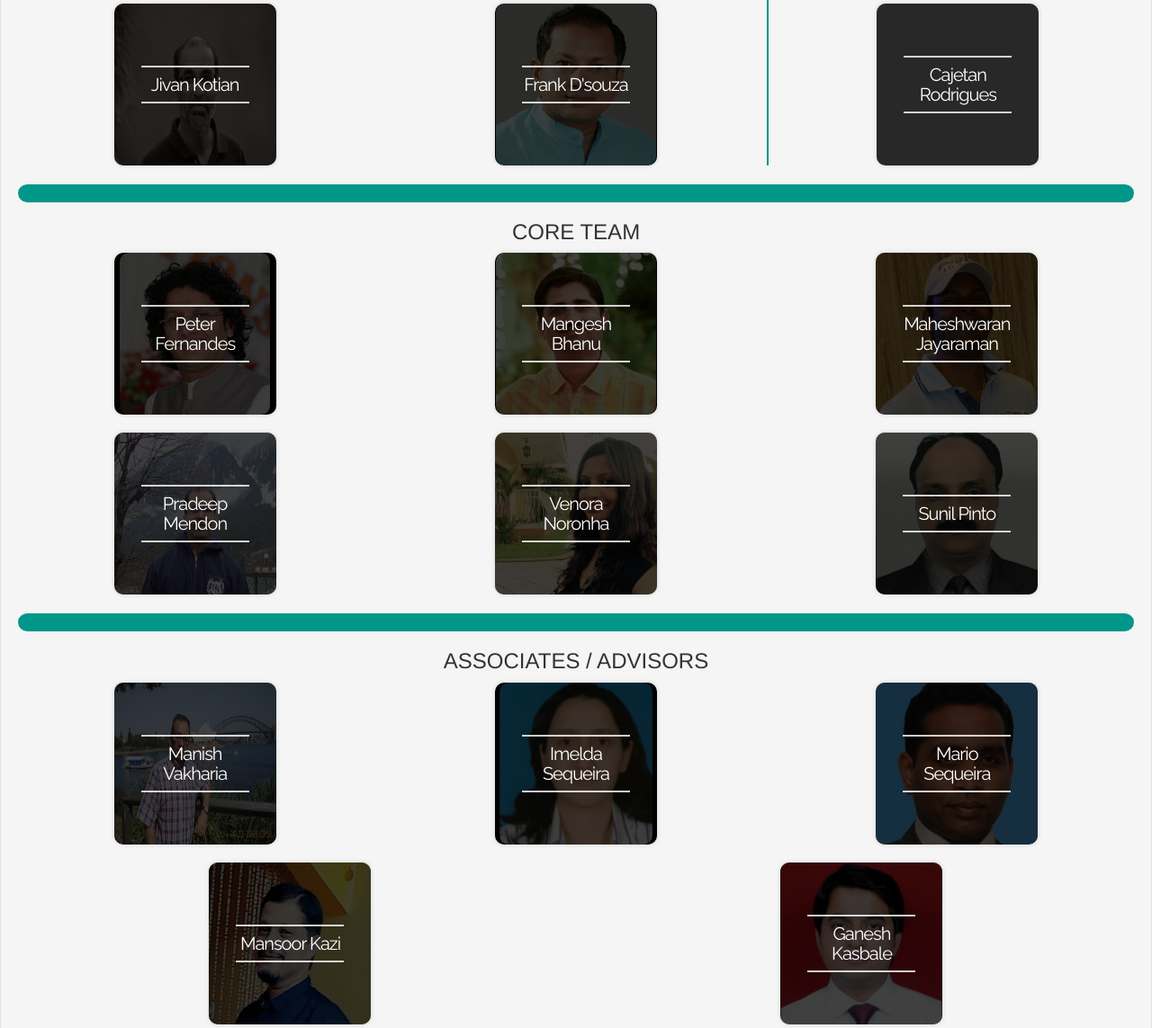
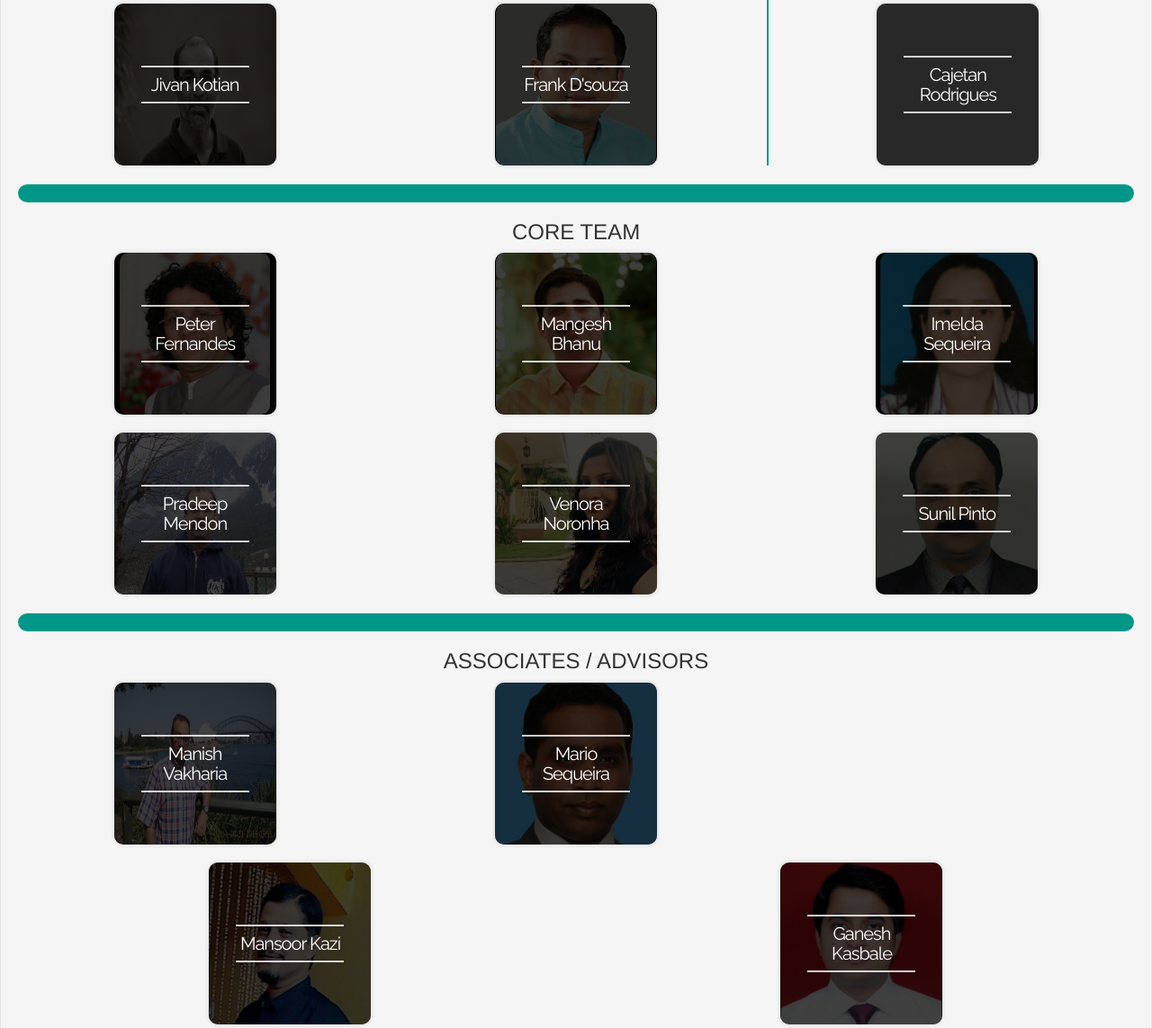
Before and after one commit to caje731/helpinghands, a Django app: page /people/ in a window 1280 px wide. Shown: the part 305-1448 px from the top of the page at 90% size. Run offline with Django 3.2, Linux system fonts and the light colour scheme; some libraries are stand-ins or nearby versions; grey boxes are pictures that could not be loaded.

Commit message:
#209875228107542 Move Imelda to the core team

```diff
--- a/donations/templates/donations/nav_bar/people.html
+++ b/donations/templates/donations/nav_bar/people.html
@@ -66,9 +66,9 @@
 	</div>
 	<div class="col-md-4">
 		<figure class="snip1091 navy center-block">
-			<img class="img-responsive center-block" src="{% static "donations/img/people/MaheshwaranJayaraman.JPG" %}" alt="Maheshwaran Jayaraman"/>
+			<img class="img-responsive center-block" src="{% static "donations/img/people/ImeldaSequeira.jpg" %}" alt="Imelda Sequeira"/>
 			<figcaption>
-			<h2>Maheshwaran <span>Jayaraman</span></h2>
+			<h2>Imelda <span>Sequeira</span></h2>
 		  	</figcaption>
 		</figure>
 	</div>
@@ -108,14 +108,6 @@
 			<img class="img-responsive center-block" src="{% static "donations/img/people/ManishVakhariya.JPG" %}" alt="Manish Vakharia"/>
 			<figcaption>
 		    	<h2>Manish  <span>Vakharia</span></h2>
-		  	</figcaption>
-		</figure>
-	</div>
-	<div class="col-md-4">
-		<figure class="snip1091 navy center-block">
-			<img class="img-responsive center-block" src="{% static "donations/img/people/ImeldaSequeira.jpg" %}" alt="Imelda Sequeira"/>
-			<figcaption>
-		    	<h2>Imelda <span>Sequeira</span></h2>
 		  	</figcaption>
 		</figure>
 	</div>
```
